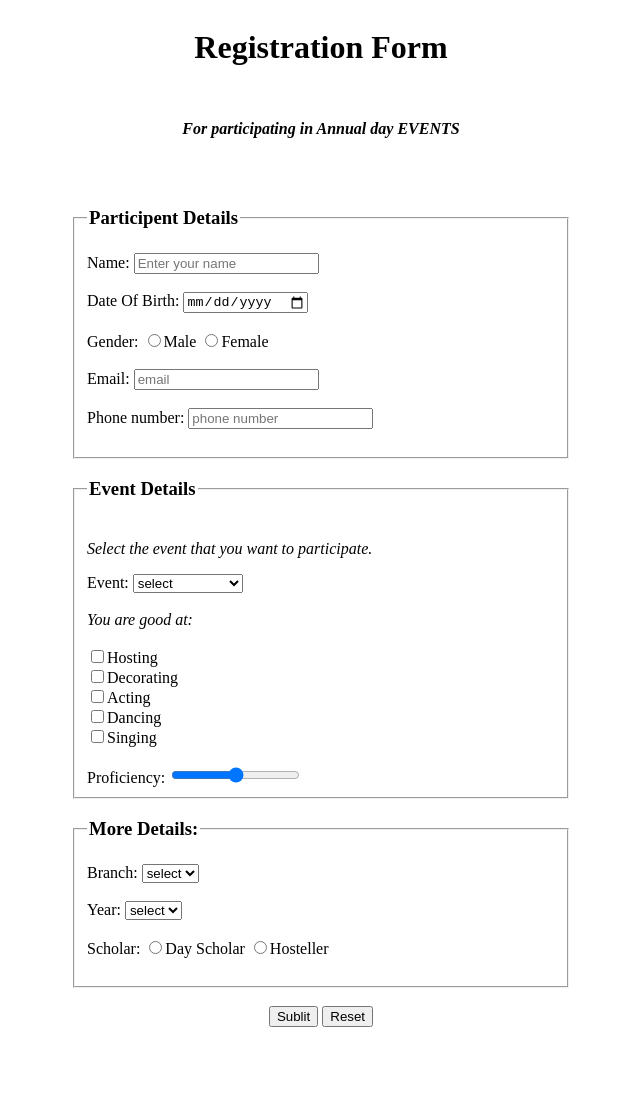
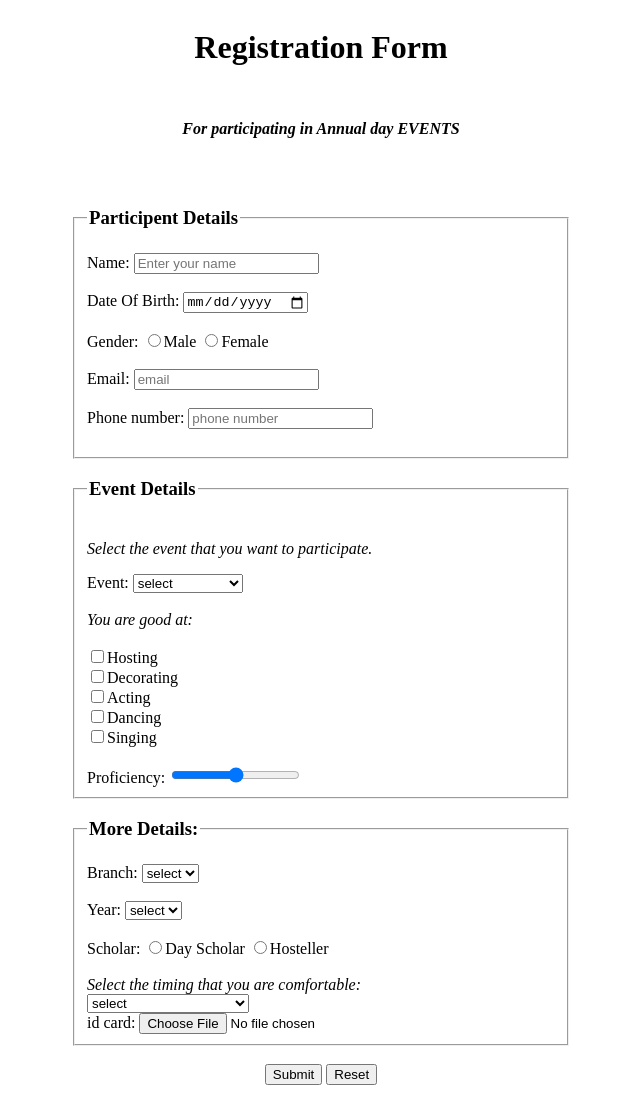
Before and after one commit to rohith-4/aitam-practice, a plain HTML site: page index.html in a window 1280 px wide. Shown: the whole page, without its empty margins (319-959 px from the left). Before the commit the page ends 1035 px from the top, so only its background shows below. Drawn offline with Linux system fonts and the light colour scheme.

Commit message:
Update index.html

```diff
--- a/index.html
+++ b/index.html
@@ -13,10 +13,10 @@
         <fieldset>
             <legend><h3>Participent Details</h3></legend>
             <label for="name">Name:</label>
-            <input type="text" name="" id="name" placeholder="Enter your name">
+            <input type="text" name="" id="name" placeholder="Enter your name" required>
             <br><br>
             <label for="dob">Date Of Birth:</label>
-            <input type="date" name="dob" id="dob">
+            <input type="date" name="dob" id="dob" required>
             <br>
             <br>
             <label for="gender">Gender:</label>
@@ -25,17 +25,17 @@
             <br>
             <br>
             <label for="email">Email:</label>
-            <input type="email" name="email" id="email" placeholder="email">
+            <input type="email" name="email" id="email" placeholder="email" required>
             <br><br>
             <label for="number">Phone number:</label>
-            <input type="number" id="number" placeholder="phone number">
+            <input type="number" id="number" placeholder="phone number" required>
             <br><br>
         </fieldset>
         <fieldset>
             <legend><h3>Event Details</Details></h3></legend>
             <p><i>Select the event that you want to participate.</i></p>
             <label for="event">Event:</label>
-            <select name="event" id="event" aria-placeholder="select">
+            <select name="event" id="event" aria-placeholder="select" required>
                 <option value="select" disabled selected>select</option>
                 <option value="culture">cultural dance</option>
                 <option value="dance">Modern Dance</option>
@@ -77,11 +77,29 @@
             <input type="radio" id="sccol" name="sccol">Hosteller
             <br>
             <br>
+            <i>Select the timing that you are comfortable:</i><br>
+            <select name="timing" id="">
+                <option value="select" disabled selected>select</option>
+            <optgroup label="Day Scholar">
+                <option value="morning">10:00Am to 11:30Am</option>
+                <option value="evening">3:00Pm to 4:10Pm</option>
+            </optgroup>
+            <optgroup label="Hosteller">
+
+                <option value="morning">6:00Am to 7:30Am</option>
+                <option value="evening">5:30Pm to 7:00Pm</option>
+
+
+            </optgroup>
+        </select>
+            <br>
+            <label for="id">id card:</label>
+            <input type="file" name="id" id="id">
         </fieldset>
         <br>
 
         <center>
-            <input type="submit" value="Sublit">
+            <input type="submit" value="Submit">
             <input type="reset" value="Reset">
         </center>
     </form>
```
